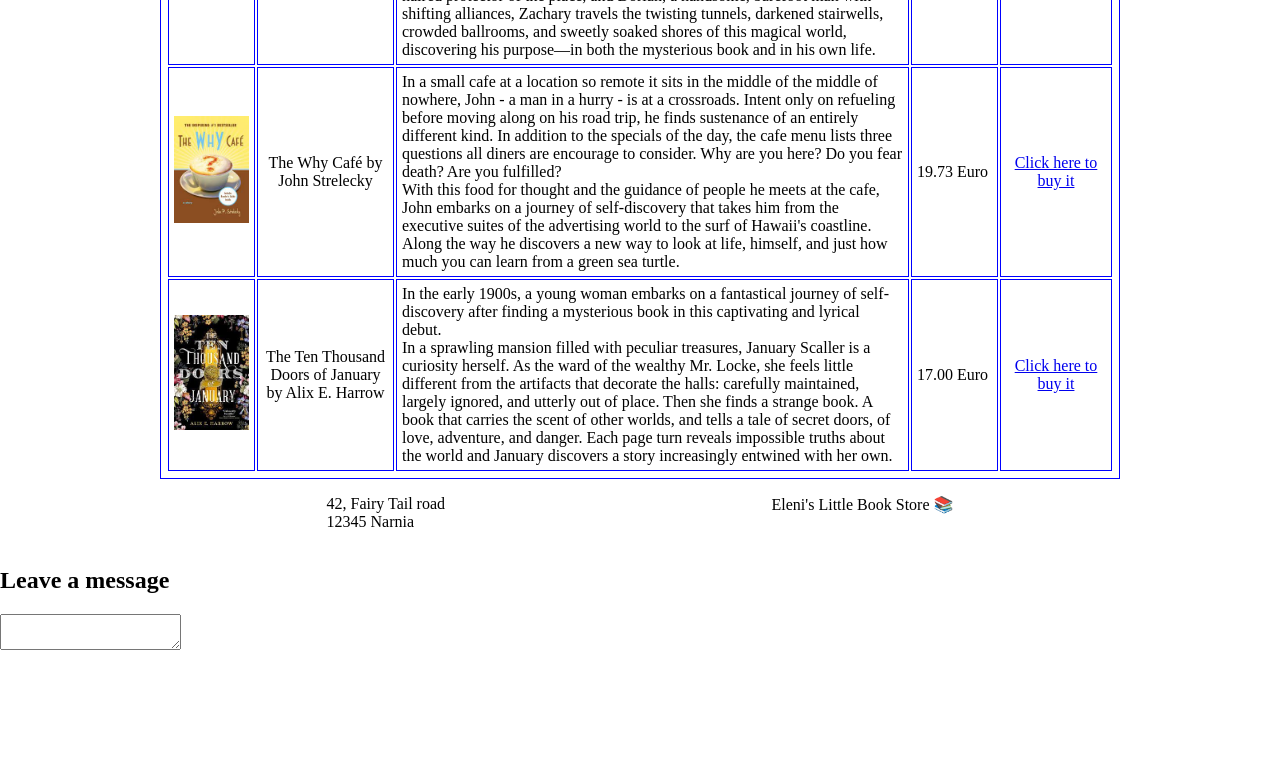
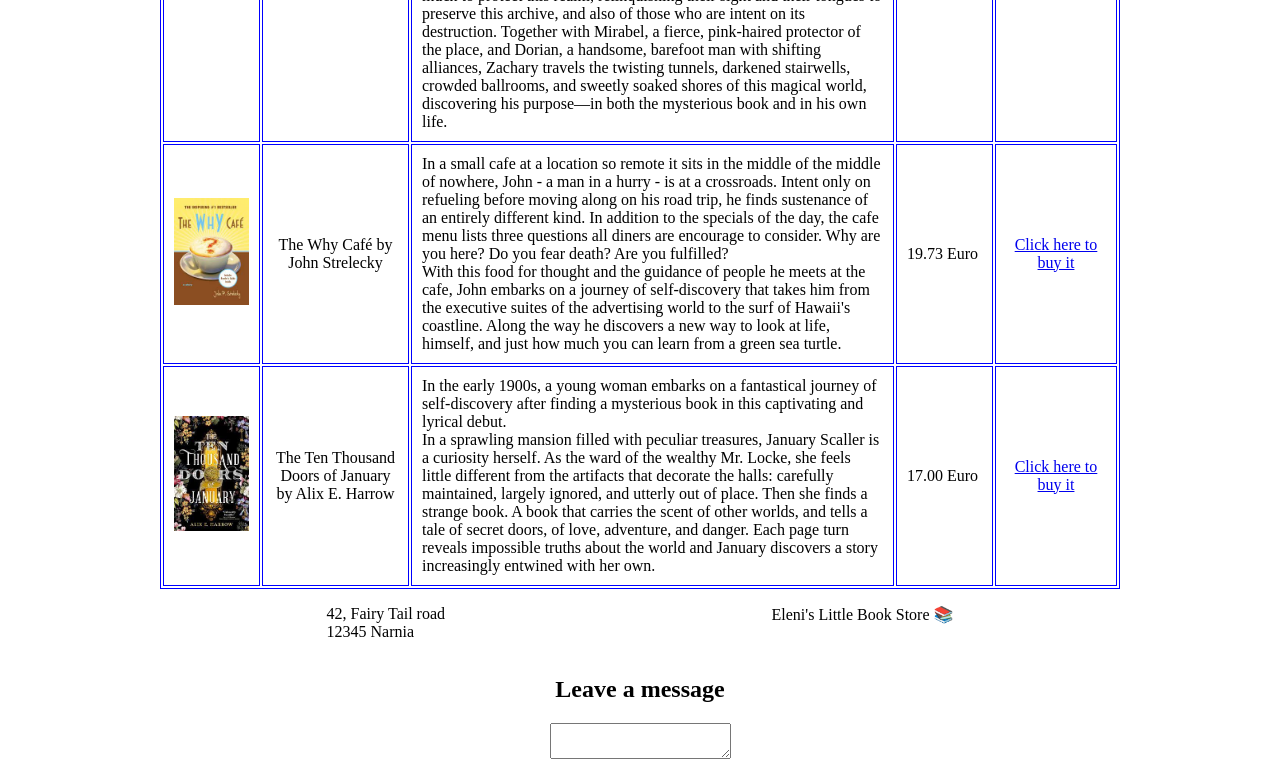
Before and after one commit to Eleni-Ke/D11_Homework, a plain HTML site: page index.html in a window 1280 px wide. Shown: the part 728-1491 px from the top of the page. Before the commit the page ends 1382 px from the top, so only its background shows below. Drawn offline with Linux system fonts and the light colour scheme.

Commit message:
Update index.css

```diff
--- a/index.css
+++ b/index.css
@@ -6,7 +6,6 @@ body {
 h1 {
     text-align: center;
     font-size: 26px;
-
     margin-top: 50px;
     margin-bottom: 50px;
 }
@@ -19,7 +18,9 @@ table {
 
 table, th, td {
     border: 1px solid blue;
-    padding: 5px;
+}
+th, td {
+    padding: 10px;
 }
 
 .cover {
@@ -50,6 +51,9 @@ footer {
     justify-content: space-evenly;
 }
 
-footer div {
-
+#message_board {
+    margin-left: auto;
+    margin-right: auto;
+    width: 25%;
+    text-align: center;
 }
```
